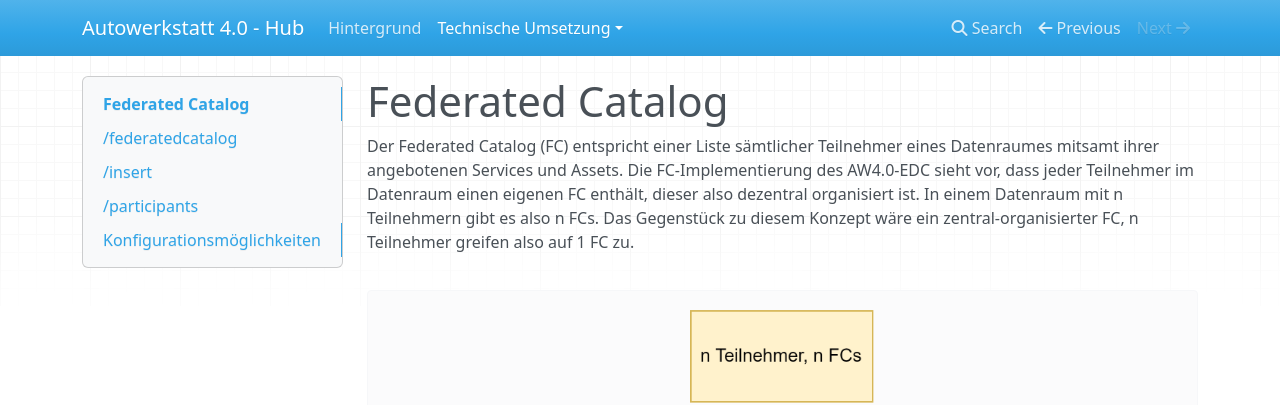
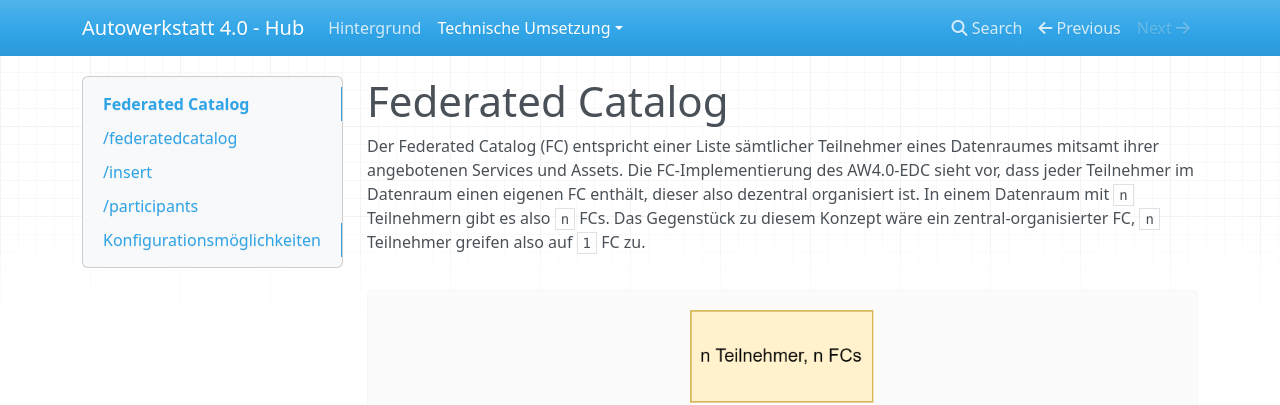
Before and after one commit to LMIS-AG/AW40-hub-docker, an MkDocs documentation site: the page built from docs/de/docs/tech/federatedcatalog.md, in a window 1280 px wide and 900 px high. Shown: the top 405 px of the window. Built offline with MkDocs 1.6.1, drawn with Linux system fonts in a browser that asks for light colours; nearby versions of some CDN libraries.

Commit message:
make numbers more visible

```diff
--- a/docs/de/docs/tech/federatedcatalog.md
+++ b/docs/de/docs/tech/federatedcatalog.md
@@ -1,8 +1,8 @@
 # Federated Catalog
 
 Der Federated Catalog (FC) entspricht einer Liste sämtlicher Teilnehmer eines Datenraumes mitsamt ihrer angebotenen Services und Assets. Die FC-Implementierung des AW4.0-EDC
-sieht vor, dass jeder Teilnehmer im Datenraum einen eigenen FC enthält, dieser also dezentral organisiert ist. In einem Datenraum mit n Teilnehmern gibt es also
-n FCs. Das Gegenstück zu diesem Konzept wäre ein zentral-organisierter FC, n Teilnehmer greifen also auf 1 FC zu.
+sieht vor, dass jeder Teilnehmer im Datenraum einen eigenen FC enthält, dieser also dezentral organisiert ist. In einem Datenraum mit ``n`` Teilnehmern gibt es also
+``n`` FCs. Das Gegenstück zu diesem Konzept wäre ein zentral-organisierter FC, ``n`` Teilnehmer greifen also auf ``1`` FC zu.
 
 ![img_1.png](fc.png)
 
```
